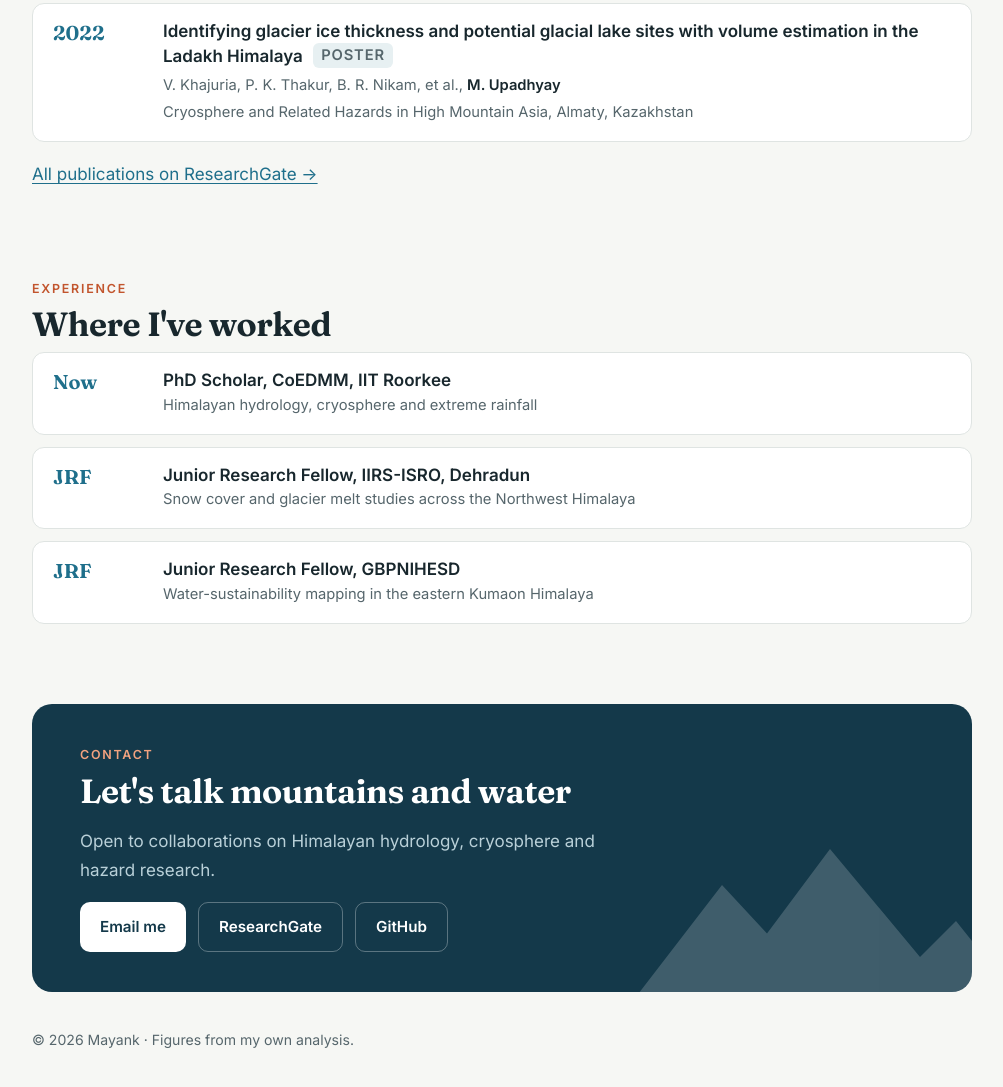
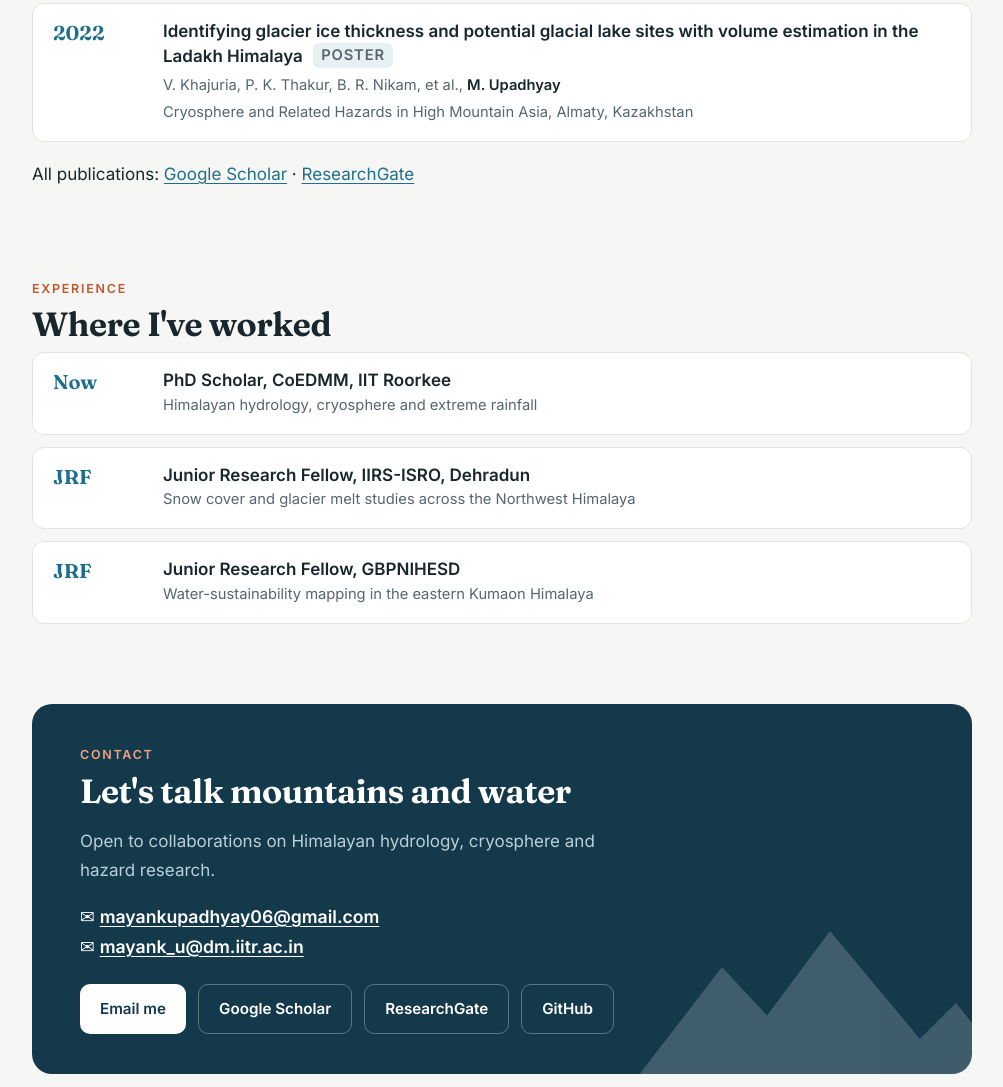
Before and after one commit to thelunarmayank/thelunarmayank.github.io, a plain HTML site: page index.html in a window 1280 px wide. Shown: the part 4852-5939 px from the top of the page, without its empty margins (138-1141 px from the left). Drawn offline with Linux system fonts and the light colour scheme.

Commit message:
Add Google Scholar link and visible email addresses; fix research tiles on very narrow screens

```diff
--- a/index.html
+++ b/index.html
@@ -79,7 +79,7 @@ h2{font:650 clamp(1.6rem,3.6vw,2.1rem)/1.15 Fraunces,Georgia,serif;letter-spacin
 .steps small{display:block;color:var(--muted);font-size:.85rem}
 @media (max-width:760px){.about{grid-template-columns:1fr;gap:24px}}
 
-.grid{display:grid;grid-template-columns:repeat(auto-fill,minmax(270px,1fr));gap:16px}
+.grid{display:grid;grid-template-columns:repeat(auto-fill,minmax(min(270px,100%),1fr));gap:16px}
 .tile{background:var(--card);border:1px solid var(--line);border-radius:14px;padding:20px;box-shadow:var(--shadow)}
 .tile svg{width:34px;height:34px;color:var(--accent);margin-bottom:10px}
 .tile b{display:block;font-weight:600;margin-bottom:4px;line-height:1.35}
@@ -116,6 +116,8 @@ h2{font:650 clamp(1.6rem,3.6vw,2.1rem)/1.15 Fraunces,Georgia,serif;letter-spacin
 .contact{margin:72px 0 0;background:var(--m4);color:#e9f3f6;border-radius:20px;padding:40px clamp(22px,5vw,48px);position:relative;overflow:hidden}
 .contact h2{color:#fff}
 .contact p{color:#b9d0d8;max-width:520px}
+.contact p.mail{font-size:1.1rem;margin:0 0 22px;color:#fff}
+.contact p.mail a{color:#fff;font-weight:600;overflow-wrap:anywhere}
 .contact .btn.primary{background:#fff;color:var(--m4)}
 .contact .btn.ghost{background:transparent;border-color:rgba(255,255,255,.3);color:#fff}
 .contact svg.bg{position:absolute;right:-20px;bottom:-10px;width:360px;opacity:.18;pointer-events:none}
@@ -237,7 +239,7 @@ footer{color:var(--muted);font-size:.88rem;padding:28px 0 40px}
     <div class="item"><div class="yr">2024</div><div><b><a class="pub" href="https://doi.org/10.1080/19475705.2024.2378979">Unravelling flash flood dynamics of Song watershed, Doon Valley: key insights for floodplain management</a> <span class="badge">Open access</span></b><span class="au">S. K. Dwivedi, P. K. Thakur, P. R. Dhote, A. Kruczkiewicz, <strong>M. Upadhyay</strong>, et al.</span><span><em>Geomatics, Natural Hazards and Risk</em> &middot; <a href="https://doi.org/10.1080/19475705.2024.2378979">doi:10.1080/19475705.2024.2378979</a></span></div></div>
     <div class="item"><div class="yr">2022</div><div><b>Identifying glacier ice thickness and potential glacial lake sites with volume estimation in the Ladakh Himalaya <span class="badge">Poster</span></b><span class="au">V. Khajuria, P. K. Thakur, B. R. Nikam, et al., <strong>M. Upadhyay</strong></span><span>Cryosphere and Related Hazards in High Mountain Asia, Almaty, Kazakhstan</span></div></div>
   </div>
-  <p style="margin-top:18px"><a href="https://www.researchgate.net/profile/Mayank_Upadhyay4">All publications on ResearchGate &rarr;</a></p>
+  <p style="margin-top:18px">All publications: <a href="https://scholar.google.com/citations?user=JDXnlPQAAAAJ&amp;hl=en">Google Scholar</a> &middot; <a href="https://www.researchgate.net/profile/Mayank_Upadhyay4">ResearchGate</a></p>
 </section>
 
 <section id="experience">
@@ -256,11 +258,13 @@ footer{color:var(--muted);font-size:.88rem;padding:28px 0 40px}
     <p class="kicker" style="color:#f2a27f">Contact</p>
     <h2>Let's talk mountains and water</h2>
     <p>Open to collaborations on Himalayan hydrology, cryosphere and hazard research.</p>
+    <p class="mail">&#9993; <a href="mailto:mayankupadhyay06@gmail.com">mayankupadhyay06@gmail.com</a><br>&#9993; <a href="mailto:mayank_u@dm.iitr.ac.in">mayank_u@dm.iitr.ac.in</a></p>
     <div class="btns">
-      <a class="btn primary" href="mailto:mayank_u@dm.iitr.ac.in">Email me</a>
+      <a class="btn primary" href="mailto:mayankupadhyay06@gmail.com">Email me</a>
+      <a class="btn ghost" href="https://scholar.google.com/citations?user=JDXnlPQAAAAJ&amp;hl=en">Google Scholar</a>
       <a class="btn ghost" href="https://www.researchgate.net/profile/Mayank_Upadhyay4">ResearchGate</a>
       <a class="btn ghost" href="https://github.com/thelunarmayank">GitHub</a>
-      <!-- add: Google Scholar, ORCID, LinkedIn, CV (cv.pdf) buttons -->
+      <!-- add: ORCID, LinkedIn, CV (cv.pdf) buttons -->
     </div>
   </div>
 </section>
```
